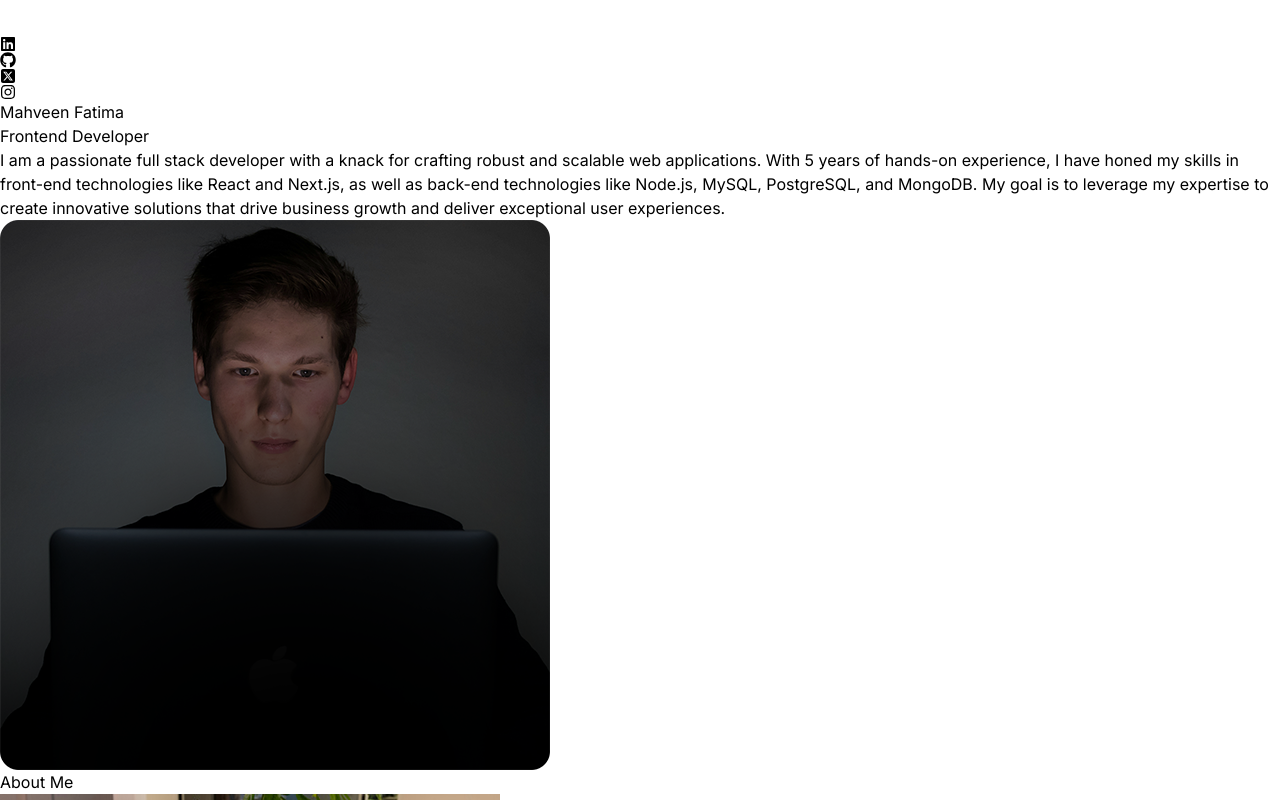
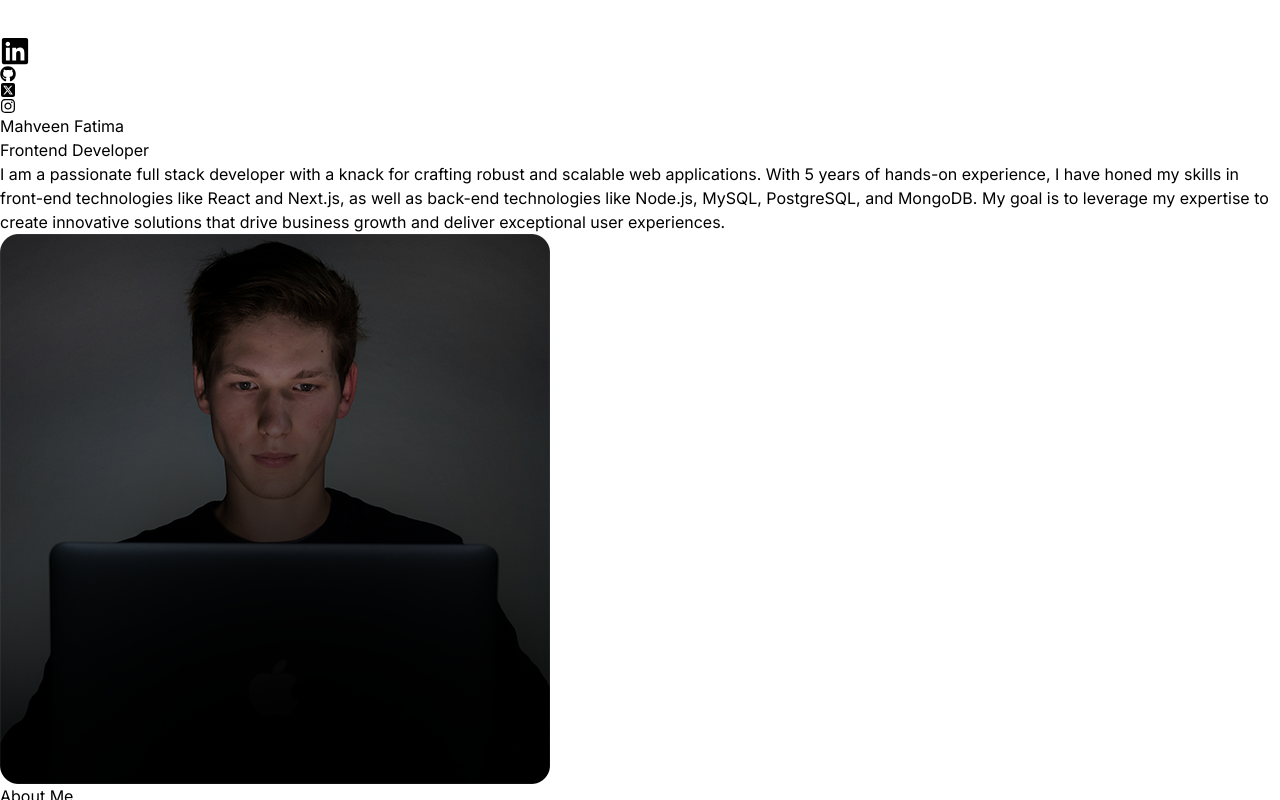
Before and after one commit to mahveen-fatima/react-portfolio, a React (Vite) app: page / in a window 1280 px wide. Shown: the top 800 px of the page. Built offline with nearby package versions, Linux system fonts and the light colour scheme.

Commit message:
new commit

```diff
--- a/src/components/Navbar.jsx
+++ b/src/components/Navbar.jsx
@@ -12,7 +12,9 @@ const Navbar = () => {
             <img className="mx-2 w-10" src={logo} alt="logo" />
         </div>
         <div className="m-8 flex items-center justify-center gap-4 text-2xl">
-            <FaLinkedin to="https://www.linkedin.com/in/mahveen-fatima-48857a2b9/" />
+        <a href="https://www.linkedin.com/in/mahveen-fatima-48857a2b9/" target="_blank" rel="noopener noreferrer">
+        <FaLinkedin size={30} />
+        </a>
             <FaGithub />
             <FaSquareXTwitter />
             <FaInstagram />
```
